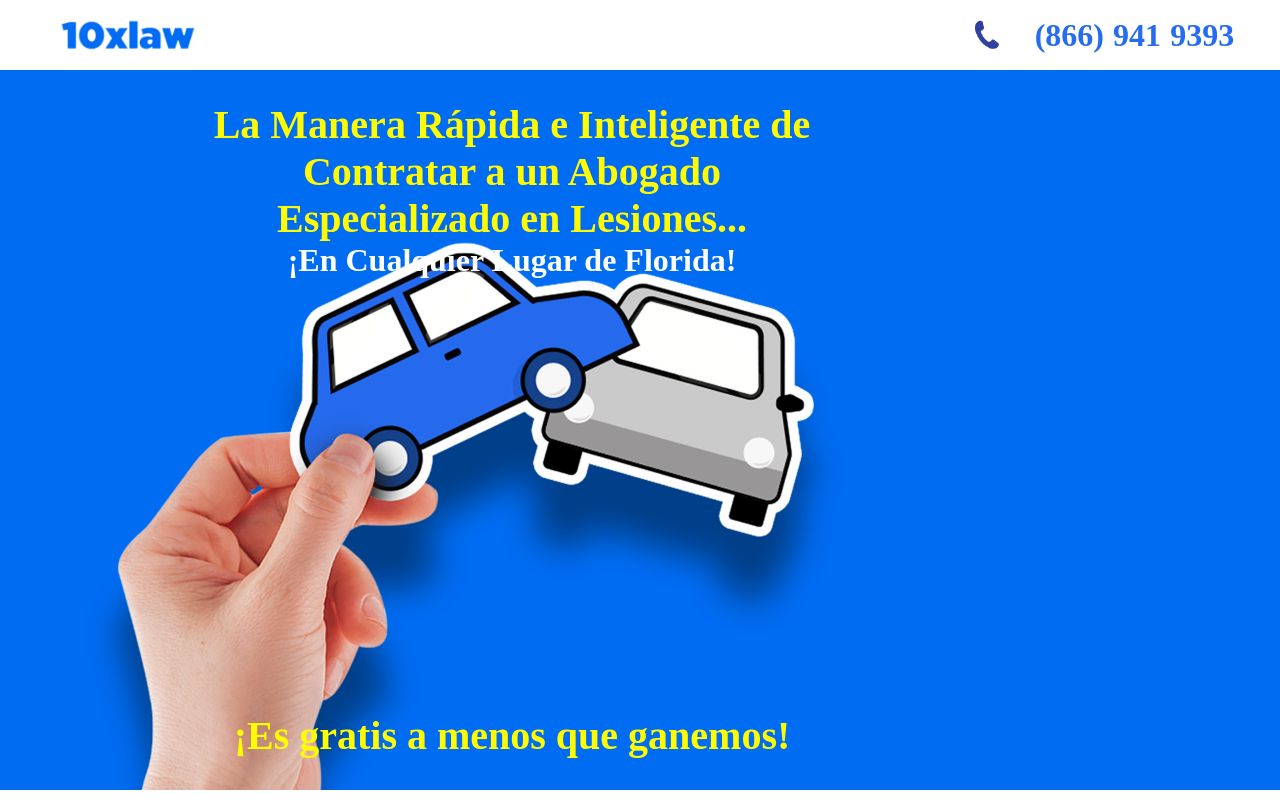
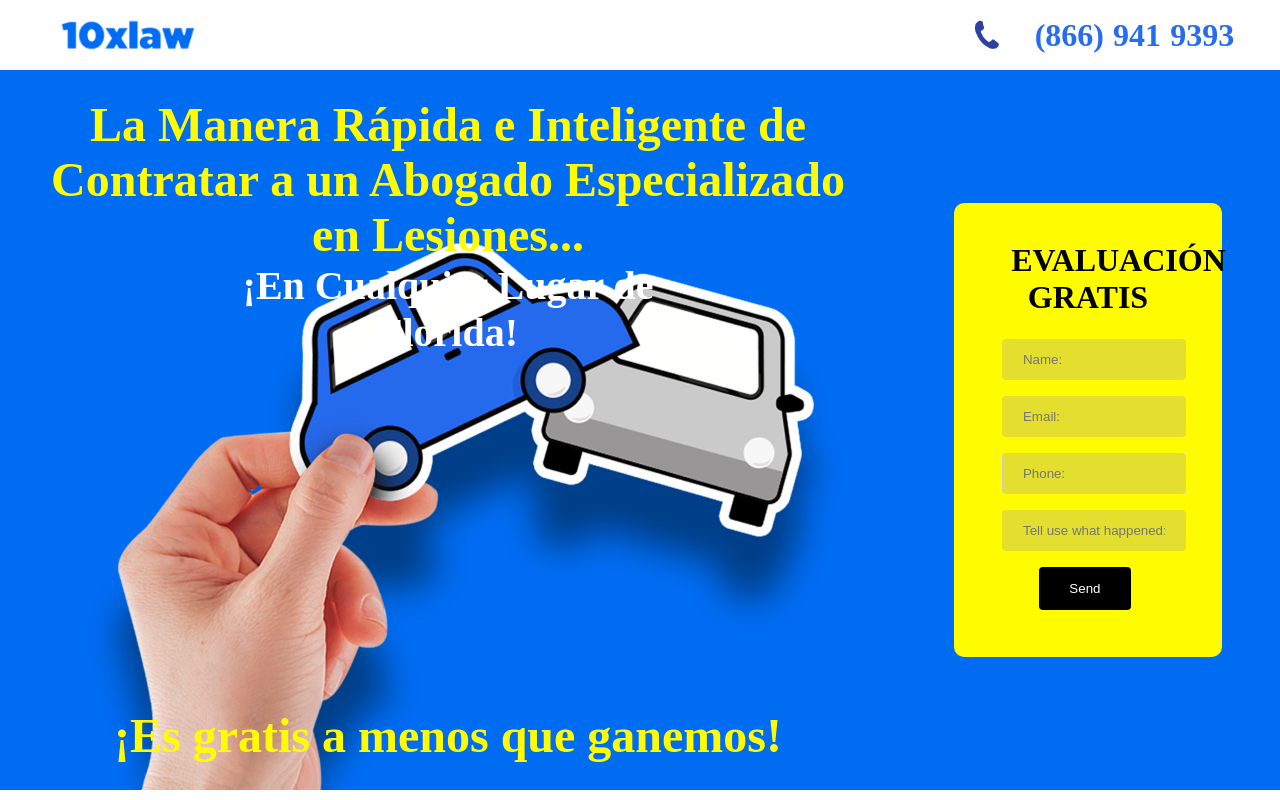
Before and after one commit to DiegoGracia/bermanlaw-1, a React (Create React App) app: page / in a window 1280 px wide. Shown: the top 800 px of the page. Built offline with nearby package versions, Linux system fonts and the light colour scheme; a web font is replaced by a local one.

Commit message:
add form

```diff
--- /dev/null
+++ b/src/components/Form/Form.css
@@ -0,0 +1,74 @@
+.form-container {
+    border-radius: 10px;
+    background-color: #fffc01;
+    padding: 10% 15%;
+    width: 70%;
+}
+
+.form-title-container {
+    margin-bottom: 10%;
+}
+
+.form-container h1 {
+    text-align: center;
+    text-transform: uppercase;
+}
+
+form {
+    display: flex;
+    flex-direction: column;
+    width: 120%;
+}
+
+input[type=text] {
+    position: relative;
+    right: 5%;
+    width: 100%;
+    padding: 12px 20px;
+    margin: 8px 0;
+    display: inline-block;
+    border: 1px solid transparent;
+    border-radius: 4px;
+    box-sizing: border-box;
+    background-color: rgba(175, 167, 135, 0.338);
+    color: black;
+}
+
+input[type=number] {
+    position: relative;
+    right: 5%;
+    width: 100%;
+    padding: 12px 20px;
+    margin: 8px 0;
+    display: inline-block;
+    border: 1px solid #ccc;
+    border-radius: 4px;
+    box-sizing: border-box;
+    background-color: rgba(175, 167, 135, 0.338);
+}
+
+input[type=submit] {
+    position: relative;
+    left: 15%;
+    width: 50%;
+    background-color: black;
+    color: white;
+    padding: 14px;
+    margin: 8px 0;
+    border: none;
+    border-radius: 4px;
+    cursor: pointer;
+}
+
+input[type=submit]:hover {
+    position: relative;
+    left: 15%;
+    width: 50%;
+    background-color: white;
+    color: black;
+    padding: 14px;
+    margin: 8px 0;
+    border: none;
+    border-radius: 4px;
+    cursor: pointer;
+}
--- /dev/null
+++ b/src/components/Form/Form.js
@@ -0,0 +1,22 @@
+import React from "react";
+import "./Form.css"
+
+const Form = () => {
+    return(
+        <div className="form-container">
+            <div className="form-title-container">
+                <h1>evaluación</h1>
+                <h1>gratis</h1>
+            </div>
+            <form className="form">
+                <input type="text" id="fname" name="Name" placeholder="Name:" />
+                <input type="text" id="femail" name="Email" placeholder="Email:" />
+                <input type="number" id="fphone" name="Phone" placeholder="Phone:" />
+                <input type="text" id="ftellus" name="TellUs" placeholder="Tell use what happened:" />
+                <input type="submit" value="Send"/>
+            </form>
+        </div>
+    );
+};
+
+export default Form;
--- a/src/components/Hero/Hero.css
+++ b/src/components/Hero/Hero.css
@@ -14,7 +14,7 @@
     display: flex;
     flex-direction: column;
     justify-content: space-between;
-    width: 80%;
+    width: 70%;
     height: 100%;
 }
 
@@ -25,24 +25,32 @@
 }
 
 .left-hero-container h1 {
-    font-size: 250%;
-    margin: 0 20%;
+    font-size: 300%;
+    margin: 0 5%;
     text-align: center;
     color: #fffc01;
 }
 
 .left-hero-container h2 {
-    font-size: 200%;
+    font-size: 250%;
     margin: 0 20%;
     text-align: center;
     color: white;
 }
 
 .left-hero-container p{
-    margin: 0 20%;
+    margin: 0 5%;
     text-align: center;
-    font-size: 250%;
+    font-size: 300%;
     color: #fffc01;
     margin-bottom: 3%;
     font-weight: bold;
 }
+
+.right-hero-container {
+    width: 30%;
+    height: 100%;
+    display: flex;
+    align-items: center;
+    justify-content: center;
+}
--- a/src/components/Hero/Hero.js
+++ b/src/components/Hero/Hero.js
@@ -1,4 +1,5 @@
 import React from "react";
+import Form from "../Form/Form";
 import "./Hero.css";
 
 const Hero = ({ HeroTitle, HeroBody, HeroSubtitle }) => {
@@ -12,6 +13,7 @@ const Hero = ({ HeroTitle, HeroBody, HeroSubtitle }) => {
                 <p>{HeroBody}</p>
             </div>
             <div className="right-hero-container">
+                <Form/>
             </div>
         </div>
     );
```
